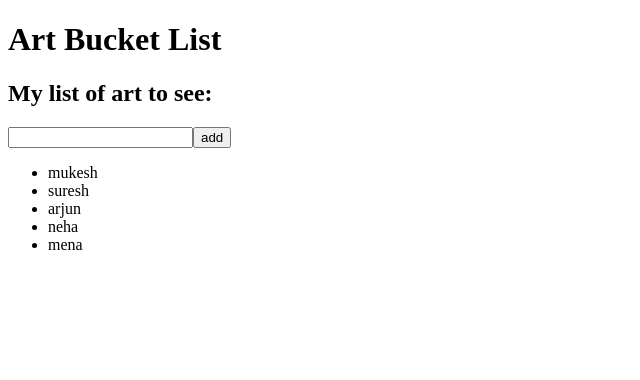
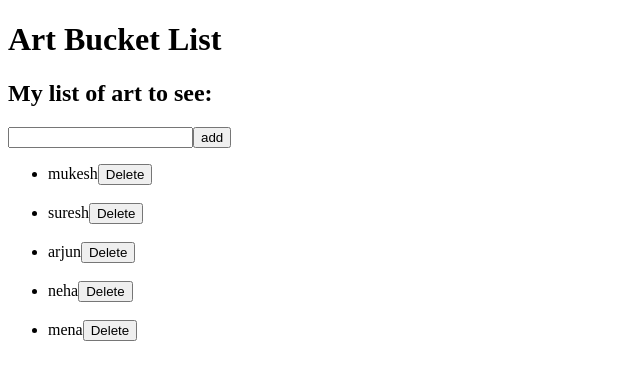
Before and after one commit to darwinMWF/lectureroom_react_usesate, a React (Vite) app: page / in a window 1280 px wide. Shown: the top 380 px of the page, without its empty margins (0-640 px from the left). Built offline with nearby package versions, Linux system fonts and the light colour scheme.

Commit message:
update as remove insert

```diff
--- a/package.json
+++ b/package.json
@@ -11,7 +11,8 @@
   },
   "dependencies": {
     "react": "^18.2.0",
-    "react-dom": "^18.2.0"
+    "react-dom": "^18.2.0",
+    "use-immer": "^0.9.0"
   },
   "devDependencies": {
     "@types/react": "^18.0.37",
--- a/src/updateArry.jsx
+++ b/src/updateArry.jsx
@@ -1,4 +1,5 @@
 import { useState } from "react";
+import { useImmer } from "use-immer";
 
 // const initialList = [
 //   { id: 0, title: "Big Bellies", seen: false },
@@ -7,39 +8,82 @@ import { useState } from "react";
 // ];
 
 const initialarry = [
-  { name: "mukesh" },
-  { name: "suresh" },
-  { name: "arjun" },
-  { name: "neha" },
-  { name: "mena" },
+  { name: "mukesh", id: 0 },
+  { name: "suresh", id: 1 },
+  { name: "arjun", id: 2 },
+  { name: "neha", id: 3 },
+  { name: "mena", id: 4 },
 ];
 
-const Items = ({ data }) => {
+const Items = ({ data, settingArry }) => {
 
-  const list = data.map((item, index) => <li key={index}>{item.name}</li>);
+
+  // console.log(data)
+  const list = data.map((item) => (
+    <>
+      <li key={item.id}>
+        <span >{item.name}</span>
+        <input
+          type="button"
+          name="delete"
+          value="Delete"
+          onClick={() => {
+              settingArry(
+                data.filter((a) => {
+                  console.log(a.id);
+                  return a.id !== item.id;
+                })
+              );
+            }
+          }
+        />
+      </li>
+      <br />
+    </>
+  ));
   return <ul>{list}</ul>;
 };
 
 const Todolist = () => {
-  const [value, setvalue] = useState({name:''});
+  const [newid,setid] = useState(6);
+  const [value, setvalue] = useState({ name: "" , id:6});
   const [arry, setarry] = useState(initialarry);
 
+
+  // const [value, setvalue] = useImmer({ name: "" });
+  // const [arry, setarry] = useImmer(initialarry);
+
   const handleClick = () => {
-    setarry([...arry,  value ]);
-    setvalue({...value,name:''});
+
+    setarry([...arry, value]);
+    setvalue({ ...value, name: "" });
+
+
+    // setarry((data) => {
+    //   data.push(value);
+    // });
+    // setvalue((newvalue) => {
+    //   newvalue.name = "";
+    // });
   };
 
   const handlechange = (e) => {
-    setvalue({...value,name:e.target.value});
+    setid(newid+1)
+    setvalue({...value,name:e.target.value,id:newid});
+
+
+    // setvalue((newvalue) => {
+    //   newvalue.name = e.target.value;
+    // });
   };
 
   return (
     <>
       <h1>Art Bucket List</h1>
       <h2>My list of art to see:</h2>
-      <input type="text" value={value.name} onChange={handlechange} />
+      <input type="text"  onChange={handlechange} />
       <button onClick={handleClick}>add</button>
-      <Items data={arry} />
+      <Items data={arry} settingArry={setarry}  />
     </>
   );
 };
--- a/src/updateObjwithSpreadoprator.jsx
+++ b/src/updateObjwithSpreadoprator.jsx
@@ -1,52 +1,73 @@
-import { useState } from "react";
+import { useImmer } from "use-immer";
+
+// import { useState } from "react";
 
 export default function Form() {
-  const [person, setPerson] = useState({
+  const [person, setPerson] = useImmer({
     name: "mukesh",
     title: "Blue Nana",
     city: "Hamburg",
     image: "https://i.imgur.com/Sd1AgUOm.jpg",
   });
 
+  // const [person, setPerson] = useState({
+  //   name: "mukesh",
+  //   title: "Blue Nana",
+  //   city: "Hamburg",
+  //   image: "https://i.imgur.com/Sd1AgUOm.jpg",
+  // });
+
   function handleNameChange(e) {
     // console.log(new Date(e.timeStamp).toLocaleTimeString());
-    console.log(e);
-    setPerson({
-      ...person,
-      name: e.target.value,
+    // console.log(e);
+    // setPerson({
+    //   ...person,
+    //   name: e.target.value,
+    // });
+    setPerson((obj) => {
+      obj.name = e.target.value;
     });
   }
 
   function handleTitleChange(e) {
     // console.log(e.target[1].value)
-    setPerson({
-      ...person,
-        title: e.target.value
+    // setPerson({
+    //   ...person,
+    //   title: e.target.value,
+    // });
 
-    });
+    setPerson((obj)=>{
+      obj.title = e.target.value
+    })
   }
 
   function handleCityChange(e) {
-    setPerson({
-      ...person,
-        city: e.target.value
+    // setPerson({
+    //   ...person,
+    //   city: e.target.value,
+    // });
 
-    });
+    setPerson((obj)=>{
+      obj.city = e.target.value
+    })
   }
 
   function handleImageChange(e) {
-    setPerson({
-      ...person,
-        image: e.target.value
+    // setPerson({
+    //   ...person,
+    //   image: e.target.value,
+    // });
 
-    });
+    setPerson((obj)=>{
+      obj.image = e.target.value
+    })
   }
 
   return (
     <>
       <label>
         Name:
-        <input value={person.name}  onChange={handleNameChange} />
+        <input  value={person.name} onChange={handleNameChange} />
       </label>
       <label>
         Title:
@@ -54,31 +75,20 @@ export default function Form() {
       </label>
       <label>
         City:
-           <input
-             value={person.city}
-             onChange={handleCityChange}
-           />
+        <input value={person.city} onChange={handleCityChange} />
       </label>
       <label>
         Image:
-           <input
-             value={person.image}
-            onChange={handleImageChange}
-          />
+        <input value={person.image} onChange={handleImageChange} />
       </label>
       <p>
         <i>{person.title}</i>
-          {' by '}
+        {" by "}
         {person.name}
         <br />
         (located in {person.city})
       </p>
-        <img
-          src={person.image}
-          alt={person.title}
-        />
-
-
+      <img src={person.image} alt={person.title} />
     </>
   );
 }
```
Also changed, not shown: src/App.jsx (+7 -1 lines), 1 other file (tests, documents, lock files or other folders). Lines whose indentation alone changed are shown as unchanged.
